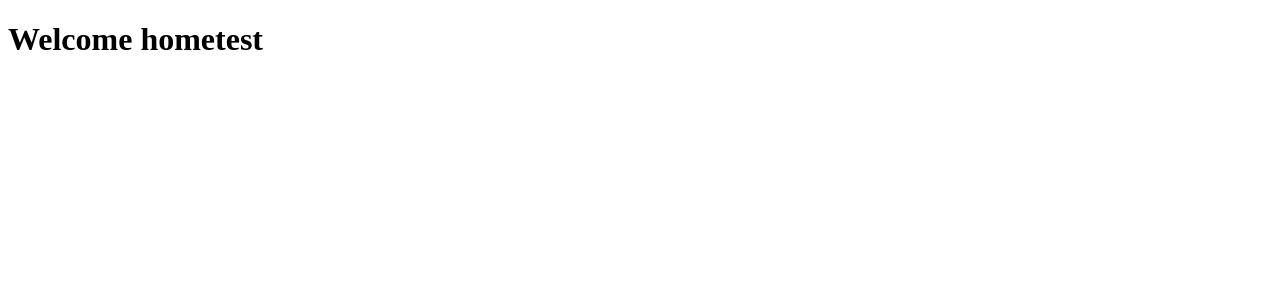
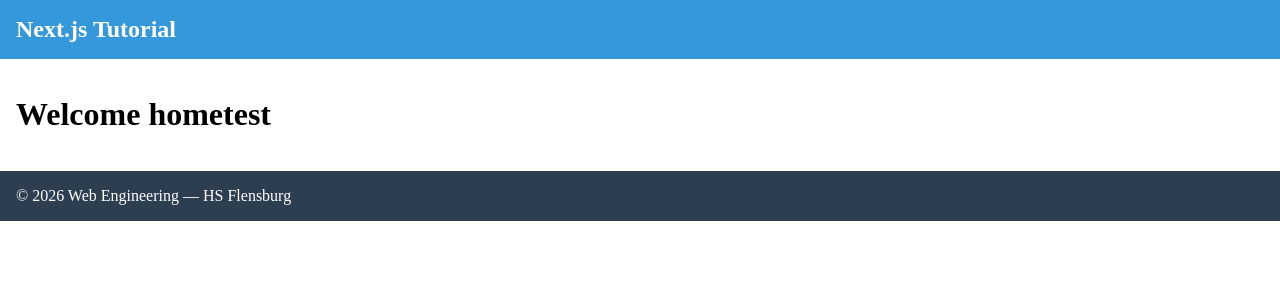
Before and after one commit to kape79/grundlagen-routing-navigation, a Next.js app: page / in a window 1280 px wide. Shown: the top 300 px of the page. Built offline with nearby package versions, Linux system fonts and the light colour scheme.

Commit message:
Added layout and nested layout

```diff
--- a/src/app/layout.tsx
+++ b/src/app/layout.tsx
@@ -1,13 +1,30 @@
+import type { Metadata } from "next";
+
+export const metadata: Metadata = {
+  title: "Next.js Tutorial",
+  description: "Learning Next.js step by step",
+};
+
 export default function RootLayout({
   children,
 }: {
-  children: React.ReactNode
+  children: React.ReactNode;
 }) {
   return (
     <html lang="en">
-      <body>
-        {children}
+      <body style={{ margin: 0 }}>
+        <header style={{ backgroundColor: "#3498db", color: "white", padding: "1rem" }}>
+          <h2 style={{ margin: 0 }}>Next.js Tutorial</h2>
+        </header>
+
+        <main style={{ padding: "1rem" }}>
+          {children}
+        </main>
+
+        <footer style={{ backgroundColor: "#2c3e50", color: "white", padding: "1rem" }}>
+          <p style={{ margin: 0 }}>© 2026 Web Engineering — HS Flensburg</p>
+        </footer>
       </body>
     </html>
-  )
+  );
 }
```
Also changed, not shown: src/app/products/[productId]/layout.tsx (added, +13 -0 lines), src/app/not-found.tsx (added).
